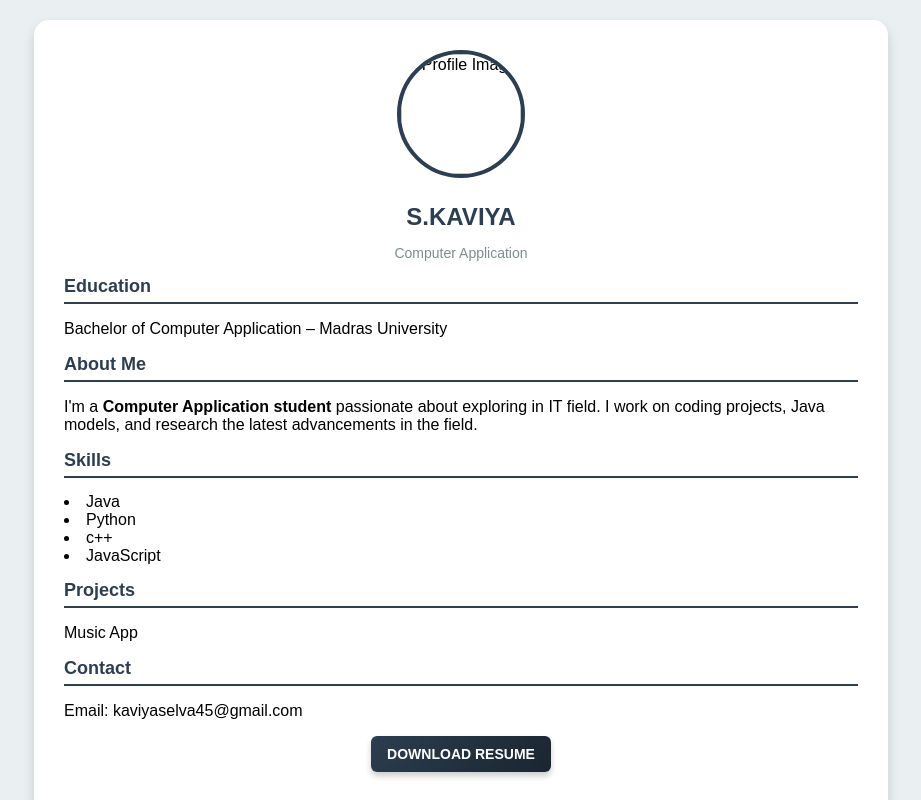
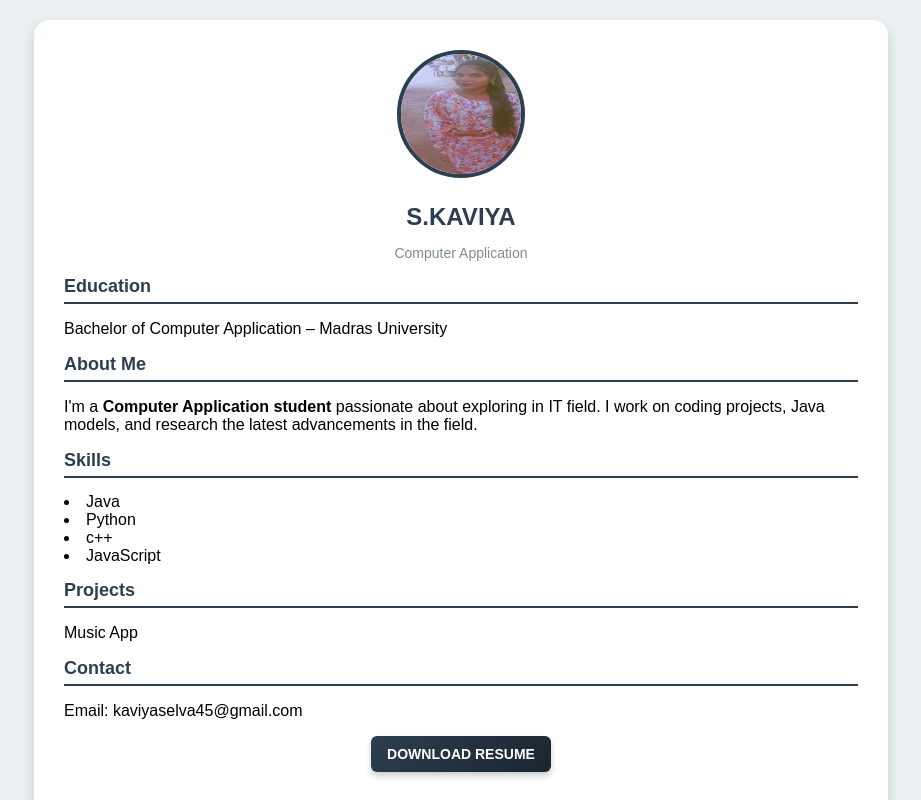
Before and after one commit to kaviya22334455/.com, a plain HTML site: page index.html in a window 1280 px wide. Shown: the top 800 px of the page, without its empty margins (179-1100 px from the left). Drawn offline with nearby package versions, Linux system fonts and the light colour scheme.

Commit message:
Update index.html

```diff
--- a/index.html
+++ b/index.html
@@ -108,7 +108,7 @@
 <body>
     <div class="resume">
         <div class="header">
-            <img src=""alt="Profile Image">
+            <img src="Snapchat-1613792575.jpg"alt="Profile Image">
             <h1>S.KAVIYA</h1></h1>
             <p>Computer Application</p>
         </div>
```
